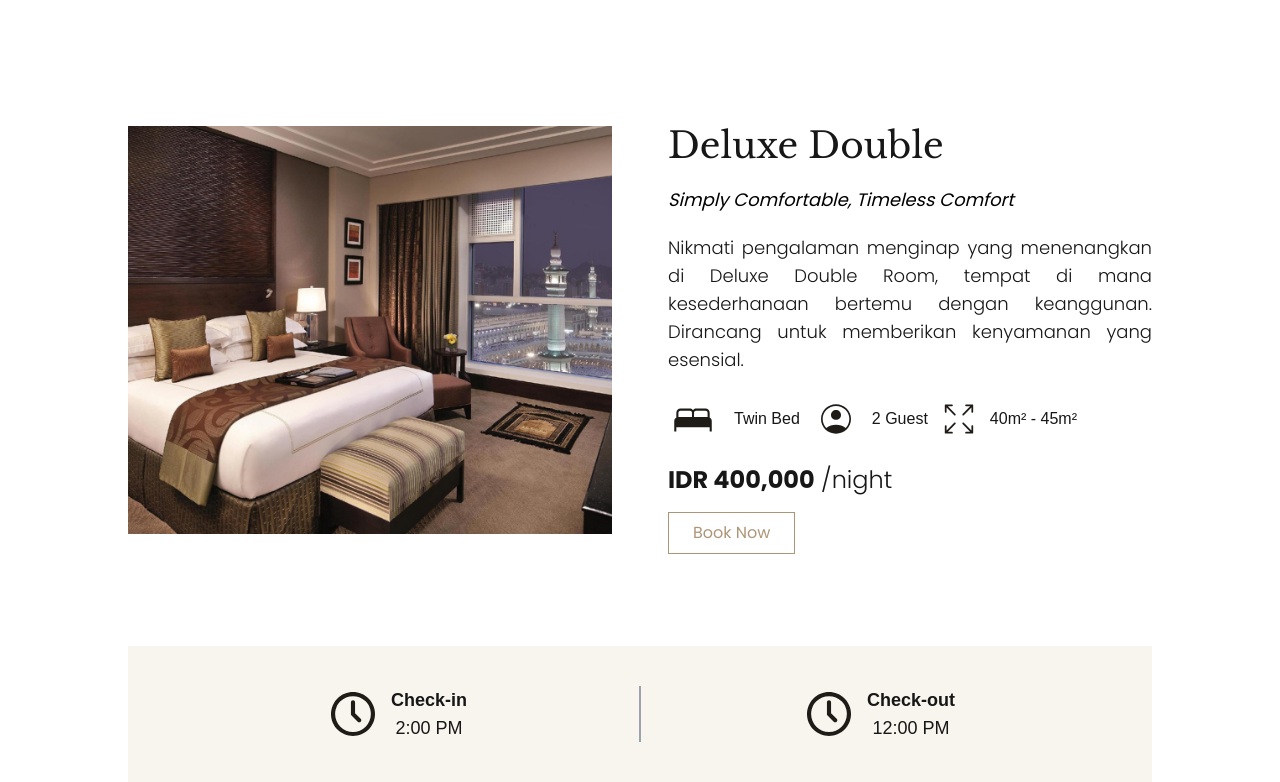
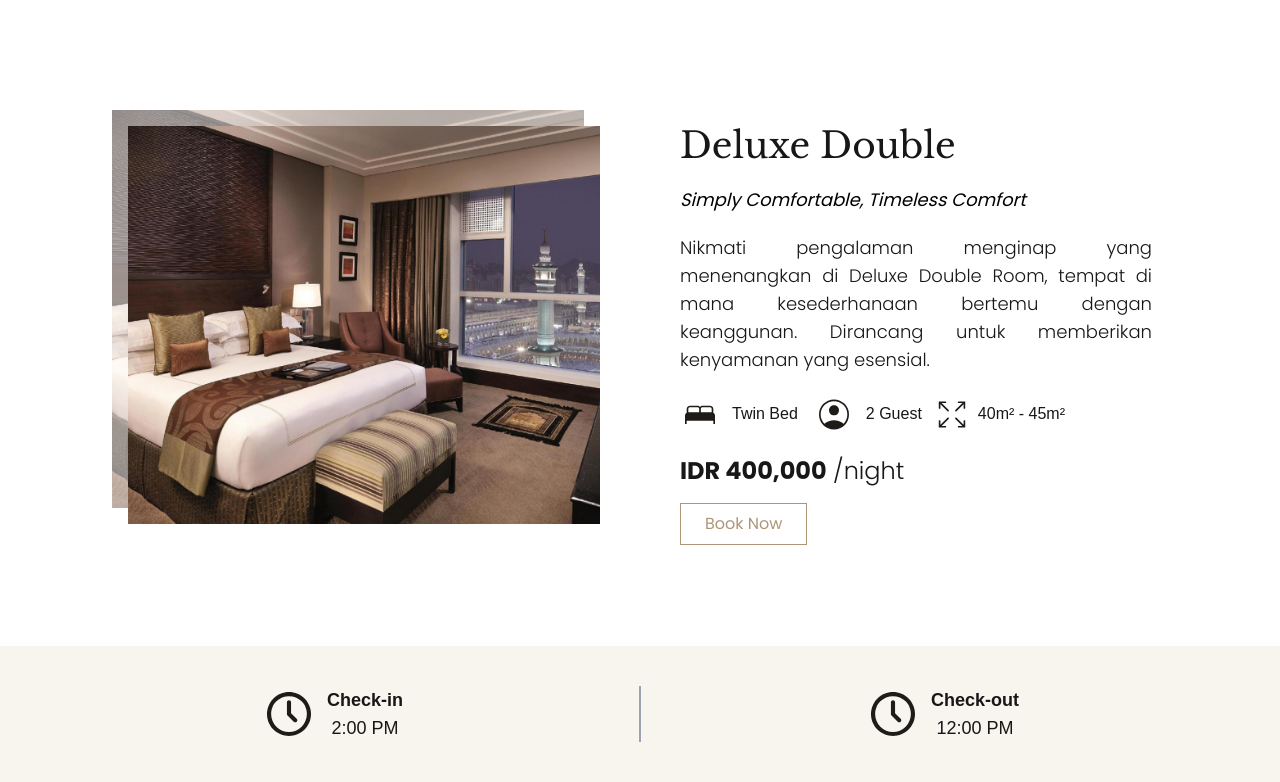
Before and after one commit to syahidainn/syahidainn-web, a Next.js app: page /rooms/1 in a window 1280 px wide. Shown: the part 818-1600 px from the top of the page. Built offline with nearby package versions, Linux system fonts and the light colour scheme.

Commit message:
perbaikan page slug/room

```diff
--- a/src/components/RoomsItem/index.jsx
+++ b/src/components/RoomsItem/index.jsx
@@ -50,22 +50,33 @@ export default function RoomsItem({
 
       <div className="p-8 pb-20 sm:p-32">
         {/* Section untuk deskripsi kamar */}
-        <section className="flex flex-col sm:flex-row gap-14 mb-10 mt-45">
-          <div className="w-full sm:w-1/2 h-[20rem] sm:h-[30rem]">
-            <Image src={`/assets/${imageCard}`} layout="responsive" width={500} height={500} />
+        <section className="flex flex-col sm:flex-row gap-20 mb-10 mt-45 relative">
+          <div className="w-full sm:w-1/2 h-[15rem] sm:h-[30rem] relative">
+            <div className="absolute -left-4 -top-4 w-full h-full z-0 hidden sm:block">
+              <Image src={`/assets/${imageCard}`} layout="responsive" width={500} height={500} className="opacity-50" />
+            </div>
+            <div className="relative z-10">
+              <Image src={`/assets/${imageCard}`} layout="responsive" width={500} height={500} className="w-full h-full object-cover" />
+            </div>
           </div>
           <div className="space-y-10 w-full sm:w-1/2 flex flex-col justify-between">
             <div>
               <h1 className="text-2xl sm:text-4xl font-libre_baskerville">{tipe}</h1>
               <p className="text-base sm:text-lg text-black font-poppins italic font-medium mt-5">{katakata}</p>
               <p className="text-sm sm:text-lg text-justify font-poppins font-light mt-5">{desc}</p>
-              <div className="flex flex-col sm:flex-row gap-3 items-center mt-5">
-                <Image src={logoFacility1} width={50} height={50} />
-                <p className="py-2 px-1 font-inter">{textFacility1}</p>
-                <Image src={logoFacility2} width={40} height={40} />
-                <p className="py-2 px-1">{textFacility2}</p>
-                <Image src={logoFacility3} width={30} height={30} />
-                <p className="py-2 px-1">{textFacility3}</p>
+              <div className="flex flex-row flex-wrap gap-3 items-center mt-5">
+                <div className="flex items-center gap-2">
+                  <Image src={logoFacility1} width={30} height={30} className="w-6 sm:w-8 lg:w-10" />
+                  <p className="text-xs sm:text-base py-2 px-1 font-inter">{textFacility1}</p>
+                </div>
+                <div className="flex items-center gap-2">
+                  <Image src={logoFacility2} width={30} height={30} className="w-6 sm:w-8 lg:w-10" />
+                  <p className="text-xs sm:text-base py-2 px-1">{textFacility2}</p>
+                </div>
+                <div className="flex items-center gap-2">
+                  <Image src={logoFacility3} width={30} height={30} className="w-5 sm:w-8 lg:w-7" />
+                  <p className="text-xs sm:text-base py-2 px-1">{textFacility3}</p>
+                </div>
               </div>
               <h2 className="text-xl sm:text-2xl font-poppins text-center sm:text-left mt-5">
                 <span className="font-bold">{price.split(' ')[0]} {price.split(' ')[1]}</span> <span className="font-light">{price.split(' ').slice(2).join(' ')}</span>
@@ -80,8 +91,8 @@ export default function RoomsItem({
         </section>
 
         {/* Section untuk check-in/out */}
-        <section className="flex flex-col sm:flex-row gap-20 mt-5 mb-40 w-full bg-[#F8F4EE] p-5">
-          <div className="w-full h-[100px] p-5">
+        <section className="flex flex-col sm:flex-row gap-20 mt-5 mb-40 w-screen -mx-8 sm:-mx-32 bg-[#F8F4EE] p-5">
+          <div className="w-full h-auto p-5">
             <div className="flex flex-col sm:flex-row gap-5 text-center relative w-full items-center justify-center">
               <div className="flex-1 flex items-center justify-center gap-2 sm:gap-4">
                 <Image src="/assets/icon/clock.svg" width={30} height={30} className="sm:w-[44px] sm:h-[44px]" />
@@ -120,7 +131,7 @@ export default function RoomsItem({
           <h2 className="text-2xl sm:text-4xl text-center font-libre_baskerville">Gallery Room</h2>
           <div className="flex flex-col sm:flex-row gap-2 mt-0">
             <div className="w-full sm:w-1/3 h-[20rem] sm:h-[30rem] bg-gray-300">
-              <Image src={galleryImages[0]} layout="responsive" width={1000} height={500} alt="Gallery Image 1" />
+              <Image src={galleryImages[0]} layout="responsive" width={50} height={50} alt="Gallery Image 1" />
             </div>
             <div className="grid grid-cols-2 gap-2 w-full sm:w-2/3">
               {galleryImages.slice(1, 7).map((image, index) => (
@@ -133,15 +144,23 @@ export default function RoomsItem({
         </section>
 
         {/* Section untuk ruangan lainnya */}
-        <section className="flex flex-col sm:flex-row gap-5 mb-10 w-full p-5 mb-28">
+        <section className="flex flex-col sm:flex-row gap-5 w-full p-5">
           <div className="w-full sm:w-1/3 h-full p-5">
             <h1 className="text-3xl sm:text-5xl mb-5 font-libre_baskerville font-regular">More Rooms</h1>
             <p className="text-base sm:text-lg mb-5 font-poppins font-light text-justify">
               Syahida Inn menghadirkan berbagai pilihan kamar yang dirancang untuk memenuhi kebutuhan Anda, mulai dari perjalanan bisnis hingga liburan yang sempurna.
             </p>
             <div className="flex flex-row gap-5 justify-center sm:justify-start">
-              <button onClick={handlePrev} className="text-3xl sm:text-5xl">{'<'}</button>
-              <button onClick={handleNext} className="text-3xl sm:text-5xl">{'>'}</button>
+              <button onClick={handlePrev} className="text-3xl sm:text-5xl">
+                <svg xmlns="http://www.w3.org/2000/svg" fill="none" viewBox="0 0 24 24" stroke-width="2.5" stroke="currentColor" class="size-10">
+                <path stroke-linecap="round" stroke-linejoin="round" d="M15.75 19.5 8.25 12l7.5-7.5" />
+                </svg>
+              </button>
+              <button onClick={handleNext} className="text-3xl sm:text-5xl" >
+                <svg xmlns="http://www.w3.org/2000/svg" fill="none" viewBox="0 0 24 24" stroke-width="2.5" stroke="currentColor" class="size-10">
+                <path stroke-linecap="round" stroke-linejoin="round" d="m8.25 4.5 7.5 7.5-7.5 7.5" />
+                </svg>
+              </button>
             </div>
           </div>
           <div className="w-full sm:w-2/3 p-5 flex items-center justify-start relative overflow-hidden">
@@ -159,14 +178,15 @@ export default function RoomsItem({
             </div>
           </div>
         </section>
+      </div>
 
       {/* Section untuk alamat dan reservasi */}
-        <section className="flex flex-col sm:flex-row gap-5 mb-10 w-screen -mx-8 sm:-mx-32 -mb-40 bg-[#F8F4EE] p-5 h-auto sm:h-[200px]">
+      <section className="flex flex-col sm:flex-row gap-5 mb-10 w-full bg-[#F8F4EE] p-5 h-auto sm:h-[200px]">
         <div className="w-full h-full p-5 pl-5 sm:pl-20">
           <h1 className="text-lg font-bold mb-5">Address</h1>
           <div className="flex items-center">
             <Image src="/assets/icon/lokasi.svg" width={24} height={24} className="mr-2" />
-              <p className="text-base">
+            <p className="text-base font-poppins">
               Jl. Kertamukti No.5, Cireundeu, Kec. Ciputat Tim., Kota Tangerang Selatan, Banten 15412
             </p>
           </div>
@@ -175,11 +195,10 @@ export default function RoomsItem({
           <h2 className="text-lg font-bold mb-5">Call to reserve</h2>
           <div className="flex items-center">
             <Image src="/assets/icon/Phone.svg" width={24} height={24} className="mr-2" />
-              <p className="text-base">+62-823-117-1400</p>
+            <p className="text-base font-poppins">+62-823-117-1400</p>
           </div>
         </div>
       </section>
     </div>
-    </div>
   );
 }
--- a/src/pages/rooms/[slug]/index.jsx
+++ b/src/pages/rooms/[slug]/index.jsx
@@ -75,7 +75,7 @@ export default function RoomsPage() {
       id: 3,
       tipe: "Superior Room",
       katakata: "Affordable Elegance, Unmatched Comfort",
-      imageCard: "Superior Room.jpg",
+      imageCard: "Superior Double 2.jpg",
       desc: "Pilihan ideal bagi Anda yang menginginkan kenyamanan berkelas dengan harga yang bersaing. Superior Room dirancang dengan gaya modern dan elegan, menghadirkan perpaduan sempurna antara fungsionalitas, dan kemewahan yang menciptakan suasana menginap yang menyegarkan.",
       logoFacility1: "/assets/icon/bed.svg",
       logoFacility2: "/assets/icon/guest.svg",
@@ -108,7 +108,7 @@ export default function RoomsPage() {
       id: 4,
       tipe: "VIP Room",
       katakata: "The Epitome of Elegance, Exclusive Luxury",
-      imageCard: "VIP Room.jpg",
+      imageCard: "VIP Aset 1.jpg",
       desc: "Menghadirkan kemewahan untuk memberikan pengalaman eksklusif bagi Anda yang menginginkan kenyamanan dan layanan terbaik. Dengan desain yang berkelas dan fasilitas unggulan, VIP Room menciptakan suasana yang tenang dan istimewa, menjadikan setiap momen menginap sebuah kenangan yang tak terlupakan.",
       logoFacility1: "/assets/icon/bed.svg",
       logoFacility2: "/assets/icon/guest.svg",
```
Also changed, not shown: public/assets/Deluxe Triple.jpg. Lines whose indentation alone changed are shown as unchanged.
